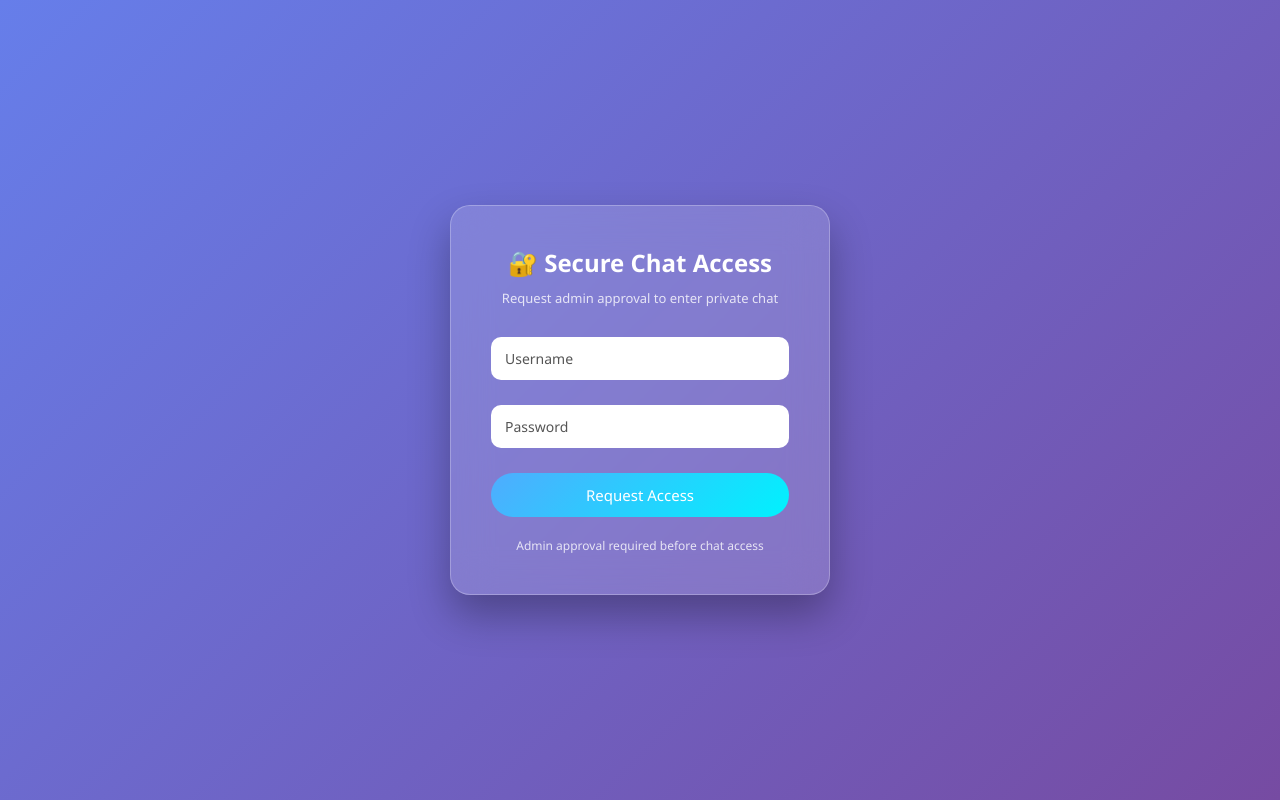
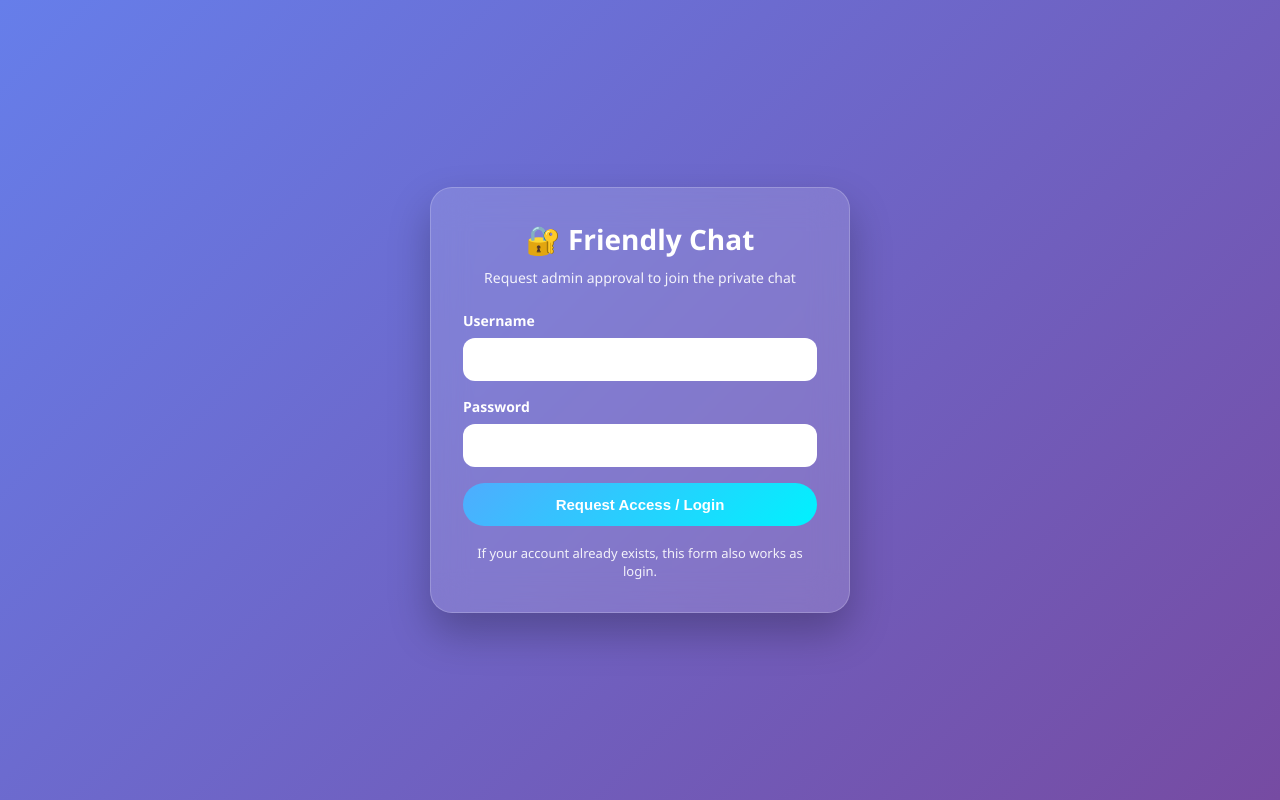
Before and after one commit to Sanketh09/friendly-chat, a Flask app: page / in a window 1280 px wide. Run offline with Flask 3, Linux system fonts and the light colour scheme.

Commit message:
Revise request.html for improved layout and styling

```diff
--- a/templates/request.html
+++ b/templates/request.html
@@ -1,180 +1,127 @@
 <!DOCTYPE html>
-<html>
+<html lang="en">
 <head>
-<title>Request Access | Secure Chat</title>
+  <meta charset="UTF-8">
   <meta name="viewport" content="width=device-width, initial-scale=1.0">
-
+  <title>Request Access | Friendly Chat</title>
   <style>
-* {
-    margin:0;
-    padding:0;
-    box-sizing:border-box;
-    font-family: "Segoe UI", system-ui, sans-serif;
+    * { box-sizing: border-box; }
+    body {
+      margin: 0;
+      min-height: 100vh;
+      display: flex;
+      justify-content: center;
+      align-items: center;
+      padding: 20px;
+      font-family: "Segoe UI", Arial, sans-serif;
+      background: linear-gradient(135deg, #667eea, #764ba2);
     }
-
-body {
-    height:100vh;
-    display:flex;
-    justify-content:center;
-    align-items:center;
-    background: linear-gradient(135deg,#667eea,#764ba2);
+    .card {
+      width: 100%;
+      max-width: 420px;
+      padding: 32px;
+      border-radius: 22px;
+      background: rgba(255,255,255,0.14);
+      backdrop-filter: blur(18px);
+      border: 1px solid rgba(255,255,255,0.2);
+      box-shadow: 0 20px 40px rgba(0,0,0,0.25);
+      color: #fff;
     }
-
-/* Glass Card */
-.card {
-    width:380px;
-    padding:40px;
-    border-radius:20px;
-    background: rgba(255,255,255,0.15);
-    backdrop-filter: blur(20px);
-    border:1px solid rgba(255,255,255,0.25);
-    box-shadow: 0 20px 40px rgba(0,0,0,0.3);
-    color:white;
-    animation: fadeIn 0.4s ease;
+    h2 {
+      margin: 0 0 10px;
+      text-align: center;
+      font-size: 28px;
     }
-
-.card h2 {
-    text-align:center;
-    margin-bottom:10px;
-    font-weight:600;
+    .subtitle {
+      text-align: center;
+      margin-bottom: 24px;
+      font-size: 14px;
+      opacity: 0.9;
     }
-
-.subtitle {
-    text-align:center;
-    font-size:13px;
-    opacity:0.8;
-    margin-bottom:30px;
+    .alert {
+      padding: 12px 14px;
+      border-radius: 12px;
+      margin-bottom: 16px;
+      font-size: 14px;
+      text-align: center;
     }
-
-/* Input Group */
+    .alert.error {
+      background: rgba(239, 68, 68, 0.22);
+      border: 1px solid rgba(255,255,255,0.12);
+    }
+    .alert.success {
+      background: rgba(34, 197, 94, 0.22);
+      border: 1px solid rgba(255,255,255,0.12);
+    }
     .input-group {
-    position:relative;
-    margin-bottom:25px;
+      margin-bottom: 16px;
     }
-
+    .input-group label {
+      display: block;
+      margin-bottom: 8px;
+      font-size: 14px;
+      font-weight: 600;
+    }
     .input-group input {
-    width:100%;
-    padding:12px 14px;
-    border-radius:10px;
-    border:none;
-    outline:none;
-    font-size:14px;
+      width: 100%;
+      padding: 13px 14px;
+      border-radius: 12px;
+      border: none;
+      outline: none;
+      font-size: 15px;
     }
-
-.input-group label {
-    position:absolute;
-    top:12px;
-    left:14px;
-    font-size:14px;
-    color:#555;
-    transition:0.3s;
-    pointer-events:none;
+    .btn {
+      width: 100%;
+      padding: 13px;
+      border: none;
+      border-radius: 999px;
+      background: linear-gradient(135deg, #4facfe, #00f2fe);
+      color: #fff;
+      font-size: 15px;
+      font-weight: 700;
+      cursor: pointer;
+      transition: transform 0.2s ease, box-shadow 0.2s ease;
     }
-
-.input-group input:focus + label,
-.input-group input:valid + label {
-    top:-8px;
-    left:10px;
-    font-size:11px;
-    background:white;
-    padding:0 5px;
-    border-radius:5px;
+    .btn:hover {
+      transform: translateY(-1px);
+      box-shadow: 0 10px 20px rgba(0,0,0,0.22);
     }
-
-/* Button */
-button {
-    width:100%;
-    padding:12px;
-    border:none;
-    border-radius:25px;
-    background: linear-gradient(135deg,#4facfe,#00f2fe);
-    color:white;
-    font-size:15px;
-    font-weight:500;
-    cursor:pointer;
-    transition:0.3s;
-}
-
-button:hover {
-    transform:scale(1.05);
-    box-shadow:0 10px 20px rgba(0,0,0,0.3);
-}
-
-/* Alerts */
-.alert {
-    padding:10px;
-    border-radius:8px;
-    margin-bottom:20px;
-    text-align:center;
-    font-size:13px;
-}
-
-.error {
-    background: rgba(255,0,0,0.25);
-}
-
-.success {
-    background: rgba(0,255,120,0.25);
-}
-
-/* Footer */
     .footer {
-    text-align:center;
-    margin-top:20px;
-    font-size:12px;
-    opacity:0.8;
-}
-
-/* Animation */
-@keyframes fadeIn {
-    from {opacity:0; transform:translateY(10px);}
-    to {opacity:1; transform:translateY(0);}
+      margin-top: 18px;
+      text-align: center;
+      font-size: 13px;
+      opacity: 0.9;
     }
   </style>
 </head>
-
 <body>
-
   <div class="card">
-
-<h2>🔐 Secure Chat Access</h2>
-<div class="subtitle">
-Request admin approval to enter private chat
-</div>
+    <h2>🔐 Friendly Chat</h2>
+    <div class="subtitle">Request admin approval to join the private chat</div>
 
     {% if error %}
-<div class="alert error">
-    {{ error }}
-</div>
+      <div class="alert error">{{ error }}</div>
     {% endif %}
 
     {% if success %}
-<div class="alert success">
-    {{ success }}
-</div>
+      <div class="alert success">{{ success }}</div>
     {% endif %}
 
     <form method="POST">
-
       <div class="input-group">
-<input type="text" name="username" required>
-<label>Username</label>
+        <label for="username">Username</label>
+        <input id="username" type="text" name="username" required>
       </div>
 
       <div class="input-group">
-<input type="password" name="password" required>
-<label>Password</label>
+        <label for="password">Password</label>
+        <input id="password" type="password" name="password" required>
       </div>
 
-<button type="submit">Request Access</button>
-
+      <button class="btn" type="submit">Request Access / Login</button>
     </form>
 
-<div class="footer">
-Admin approval required before chat access
+    <div class="footer">If your account already exists, this form also works as login.</div>
   </div>
-
-</div>
-
 </body>
 </html>
```
Lines whose indentation alone changed are shown as unchanged.
